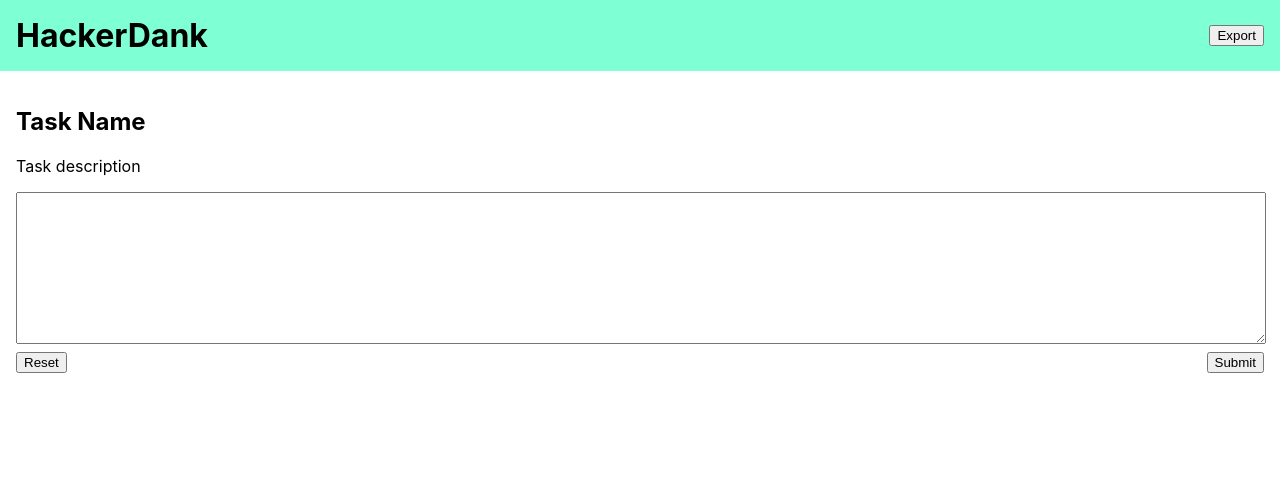
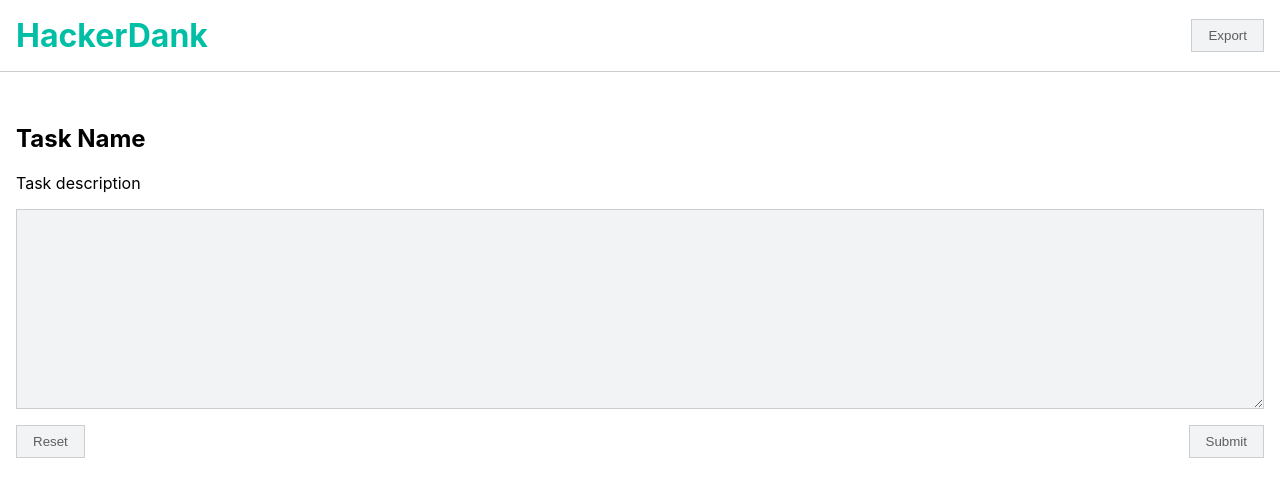
Before and after one commit to gabts/hacker-dank, a website with bundled scripts: page public/index.html in a window 1280 px wide. Built offline with nearby package versions, Linux system fonts and the light colour scheme.

Commit message:
feat: add dark, light color schemes

```diff
--- a/public/styles.css
+++ b/public/styles.css
@@ -1,18 +1,41 @@
+:root {
+  --background: #fff;
+  --onBackground: #000;
+  --border: #cbcdd1;
+  --primary: #00bfa5;
+  --surface: #f1f3f4;
+  --onSurface: #5e5e5e;
+}
+
+@media (prefers-color-scheme: dark) {
+  :root {
+    --background: #202124;
+    --onBackground: #c0c0c0;
+    --border: #4a4c50;
+    --primary: #1de9b6;
+    --surface: #292a2d;
+    --onSurface: #eee;
+  }
+}
+
 body {
-  margin: 0;
+  background-color: var(--background);
+  color: var(--onBackground);
   font-family: -apple-system, BlinkMacSystemFont, "Segoe UI", Roboto, Helvetica,
     Arial, sans-serif, "Apple Color Emoji", "Segoe UI Emoji", "Segoe UI Symbol";
+  margin: 0;
 }
 
 header {
+  align-items: center;
+  border-bottom: 1px solid var(--border);
   display: flex;
-  align-items: center;
   justify-content: space-between;
-  background-color: aquamarine;
   padding: 1rem;
 }
 
 h1 {
+  color: var(--primary);
   margin: 0;
 }
 
@@ -26,30 +49,50 @@ li {
   display: block;
 }
 
-#categories {
-  display: flex;
-}
-
-#tasks {
-  display: flex;
+button {
+  background-color: var(--surface);
+  border: 1px solid var(--border);
+  color: var(--onSurface);
+  padding: 0.5rem 1rem;
 }
 
 main {
-  padding: 1rem;
+  padding: 0 1rem;
+}
+
+#categories,
+#tasks {
+  display: flex;
+  margin: 1rem -0.1rem 0;
+}
+
+#categories li,
+#tasks li {
+  flex-grow: 1;
+  padding: 0 0.05rem;
+}
+
+#categories button,
+#tasks button {
+  width: 100%;
 }
 
 #code-editor {
+  background-color: var(--surface);
+  border: 1px solid var(--border);
+  box-sizing: border-box;
+  color: var(--onSurface);
   display: block;
+  height: 200px;
+  padding: 0.5rem;
+  resize: vertical;
   width: 100%;
-  max-width: 100%;
-  height: 150px;
-  padding: 0;
 }
 
 .row {
   display: flex;
   justify-content: space-between;
-  margin-top: 0.5rem;
+  margin-top: 1rem;
 }
 
 #results {
```
